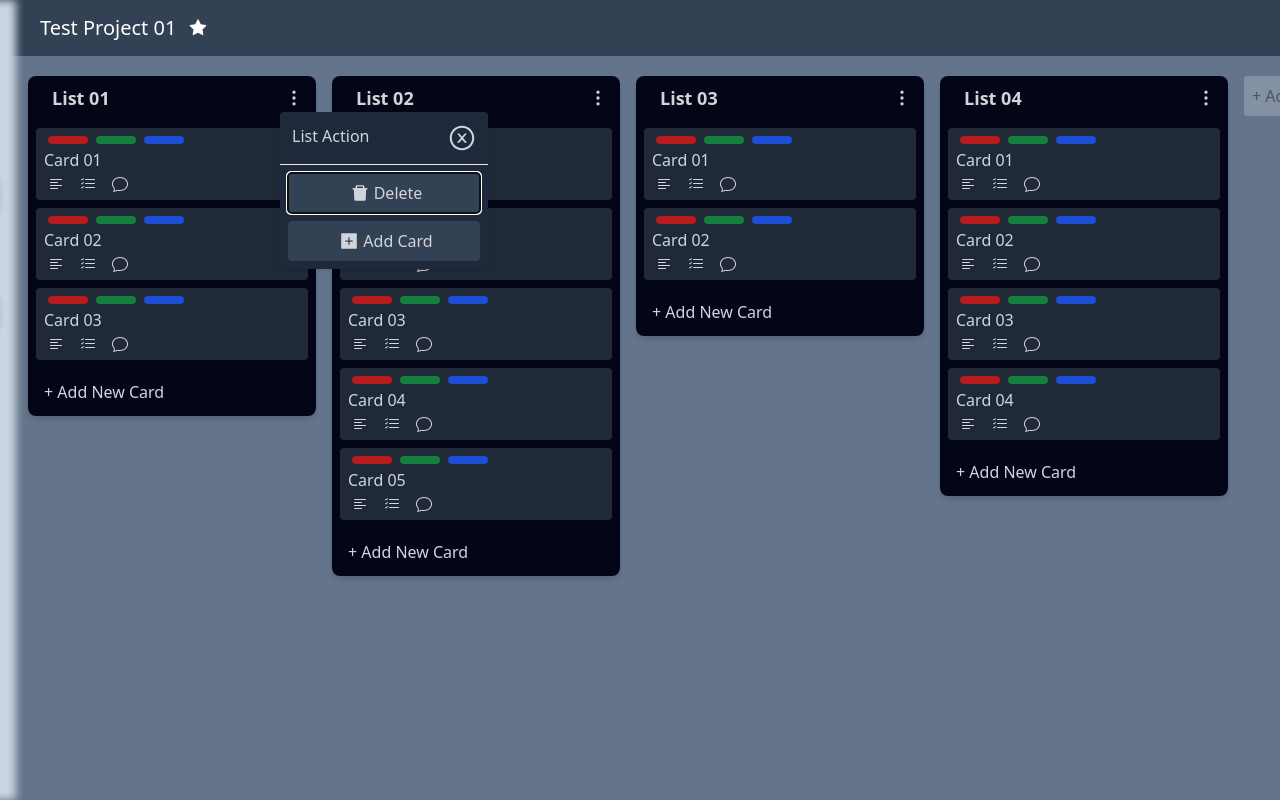
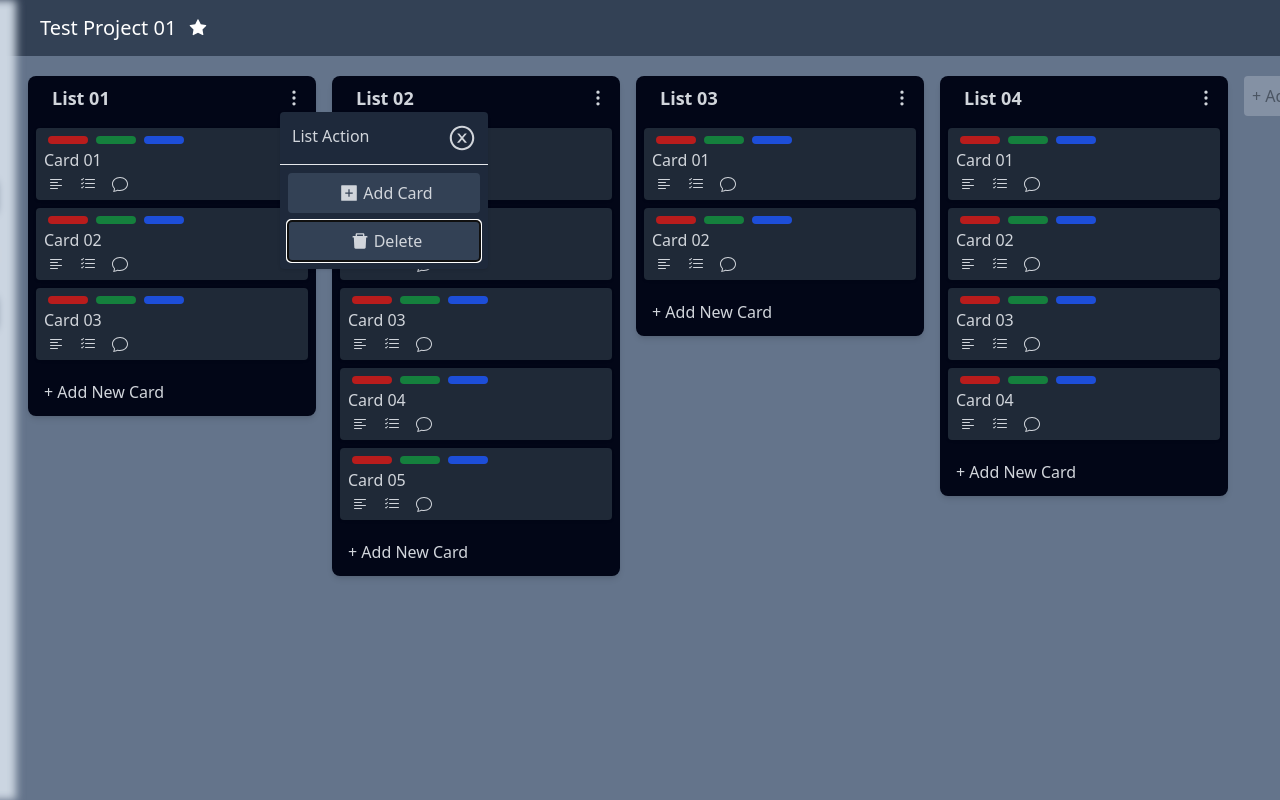
Before and after one commit to IsmayelAlam/Trello_clone, a React (Create React App) app: page / in a window 1280 px wide. Both pictures are taken after a click on the icon 294 px from the left and 98 px from the top of the page. Built offline with nearby package versions, Linux system fonts and the light colour scheme.

Commit message:
add draggable function

```diff
--- a/src/components/layout/Boards.js
+++ b/src/components/layout/Boards.js
@@ -5,9 +5,11 @@ import { DragDropContext } from "react-beautiful-dnd";
 import TaskList from "../tasks/TaskList";
 import Button from "../utils/Buttons";
 import AddNewTask from "../utils/AddNewTask";
+import { useDispatch } from "react-redux";
 
 export default function Board() {
   const initData = useSelector((state) => state.list);
+  const dispatch = useDispatch();
 
   const [expend, setExpend] = useState(false);
 
@@ -16,7 +18,7 @@ export default function Board() {
   const handleClick = () => setExpend(!expend);
 
   return (
-    <DragDropContext onDragStart={() => console.log("hi")}>
+    <DragDropContext onDragEnd={(task) => console.log(task)}>
       <div className="w-fit h-screen flex items-start mt-14">
         <ul className="w-fit h-screen flex items-start ml-5">
           {initData.map((list, index) => (
--- a/src/components/tasks/TaskCard.js
+++ b/src/components/tasks/TaskCard.js
@@ -1,11 +1,23 @@
 import Tasks from "../tasks/Tasks";
+import { Droppable } from "react-beautiful-dnd";
 
 export default function TaskCard({ cards, index, id }) {
   return (
-    <ul className="max-h-[90%] overflow-y-scroll scrollbar scroll-smooth z-0">
-      {cards.map((card, index) => (
-        <Tasks card={card} key={card.id} index={index} />
-      ))}
-    </ul>
+    <Droppable droppableId={id}>
+      {(provided) => {
+        return (
+          <ul
+            className="max-h-[90%] overflow-y-scroll scrollbar scroll-smooth z-0"
+            {...provided.droppableProps}
+            ref={provided.innerRef}
+          >
+            {cards.map((card, index) => (
+              <Tasks card={card} key={card.id} index={index} />
+            ))}
+            {provided.placeholder}
+          </ul>
+        );
+      }}
+    </Droppable>
   );
 }
--- a/src/components/tasks/TaskList.js
+++ b/src/components/tasks/TaskList.js
@@ -14,7 +14,7 @@ export default function TaskList({ list, index }) {
     <li className="my-5 mx-2 bg-slate-950 rounded-lg shadow-md w-72 max-h-[90%] flex flex-col">
       <TaskHeading list={list} collapse={handleClick} />
 
-      <TaskCard cards={list.cards} index={index} />
+      <TaskCard cards={list.cards} index={index} id={list.id} />
 
       {expend ? (
         <AddNewTask type="card" id={list.id} collapse={handleClick} />
--- a/src/components/tasks/Tasks.js
+++ b/src/components/tasks/Tasks.js
@@ -1,18 +1,30 @@
 import { useState } from "react";
 import { BsChat, BsPencil, BsTextLeft, BsListCheck } from "react-icons/bs";
-import TaskModal from "./TaskModal";
+import { Draggable } from "react-beautiful-dnd";
+// import TaskModal from "./TaskModal";
 
-export default function Tasks({ card, index }) {
+export default function Tasks({ card, index, children }) {
   const [show, setShow] = useState(false);
-  const [modal, setModal] = useState(false);
+  // const [modal, setModal] = useState(false);
 
   return (
+    <Draggable key={card.id} draggableId={card.id} index={index}>
+      {(provided, snap) => {
+        return (
           <li
-      className="px-2 py-1 m-2 bg-gray-800 rounded capitalize shadow cursor-pointer relative z-0"
+            // className={}
             onMouseEnter={() => setShow(!show)}
             onMouseLeave={() => setShow(!show)}
             key={card}
+            ref={provided.innerRef}
+            {...provided.draggableProps}
+            {...provided.dragHandleProps}
             // onClick={setModal.bind(null, !modal)}
+          >
+            <div
+              className={`px-2 py-1 m-2 bg-gray-800 rounded capitalize shadow cursor-pointer relative z-0 ${
+                snap.isDragging ? "opacity-90 rotate-3" : ""
+              }`}
             >
               {show && (
                 <BsPencil className="absolute right-0 top-0 p-1 h-6 w-6 rounded hover:bg-slate-700" />
@@ -22,13 +34,16 @@ export default function Tasks({ card, index }) {
                 <div className="rounded-lg m-1 h-2 w-10 bg-green-700"></div>
                 <div className="rounded-lg m-1 h-2 w-10 bg-blue-700"></div>
               </div>
-      <h2>{card.title}</h2>
+              <h2 className="overflow-hidden">{card.title}</h2>
               <div className="flex items-center gap-2">
                 <BsTextLeft className="py-1 h-6 w-6" />
                 <BsListCheck className="py-1 h-6 w-6" />
                 <BsChat className="py-1 h-6 w-6" />
               </div>
-      {modal && <TaskModal />}
+            </div>
           </li>
         );
+      }}
+    </Draggable>
+  );
 }
--- a/src/components/utils/AddNewTask.js
+++ b/src/components/utils/AddNewTask.js
@@ -16,7 +16,7 @@ export default function AddNewTask({ type, id, collapse, classes }) {
       action = addCard({ id, title });
       break;
     case "list":
-      action = addList(title);
+      action = addList({ id, title });
       break;
     case "board":
       action = addBoard(title);
--- a/src/components/utils/TaskHeading.js
+++ b/src/components/utils/TaskHeading.js
@@ -28,19 +28,19 @@ export default function TaskHeading({ list, collapse }) {
         <hr />
         <button
           className="h-10 w-48 m-2 text-center p-2 rounded bg-slate-700 flex items-center justify-center capitalize"
+          onClickCapture={collapse}
+          onClick={setExpend.bind(null, !expend)}
+        >
+          <AiFillPlusSquare className="h-7 w-7 cursor-pointer p-1" />
+          <span>add Card</span>
+        </button>
+        <button
+          className="h-10 w-48 m-2 text-center p-2 rounded bg-slate-700 flex items-center justify-center capitalize"
           onClick={() => dispatch(deleteList(list))}
           autoFocus
         >
           <AiFillDelete className="h-7 w-7 cursor-pointer p-1" />
           <span>Delete</span>
-        </button>
-        <button
-          className="h-10 w-48 m-2 text-center p-2 rounded bg-slate-700 flex items-center justify-center capitalize"
-          onClickCapture={collapse}
-          onClick={setExpend.bind(null, !expend)}
-        >
-          <AiFillPlusSquare className="h-7 w-7 cursor-pointer p-1" />
-          <span>add Card</span>
         </button>
       </div>
     );
--- a/src/stores/boardSlice.js
+++ b/src/stores/boardSlice.js
@@ -39,4 +39,4 @@ export default boardSlice.reducer;
 export const { addBoard, setActive, setFavorite, deleteBoard } =
   boardSlice.actions;
 
-console.log(initialData);
+// console.log(initialData);
--- a/src/stores/listSlice.js
+++ b/src/stores/listSlice.js
@@ -31,6 +31,7 @@ const listSlice = createSlice({
           : list
       );
     },
+    dropCard(start, action) {},
   },
 
   extraReducers(builder) {
@@ -41,4 +42,4 @@ const listSlice = createSlice({
 });
 
 export default listSlice.reducer;
-export const { addCard, addList, deleteList } = listSlice.actions;
+export const { addCard, addList, deleteList, dropCard } = listSlice.actions;
```
Lines whose indentation alone changed are shown as unchanged.
